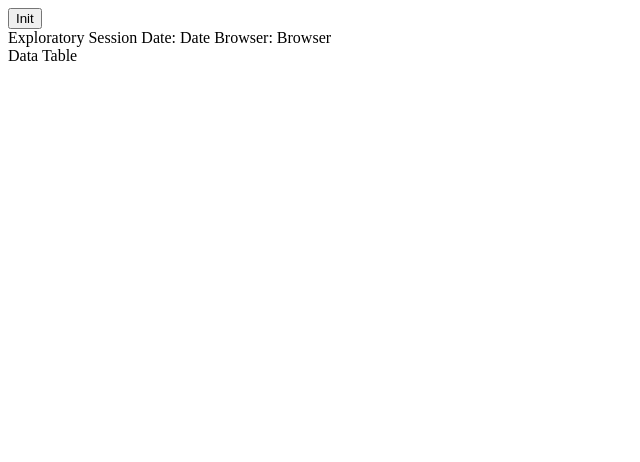
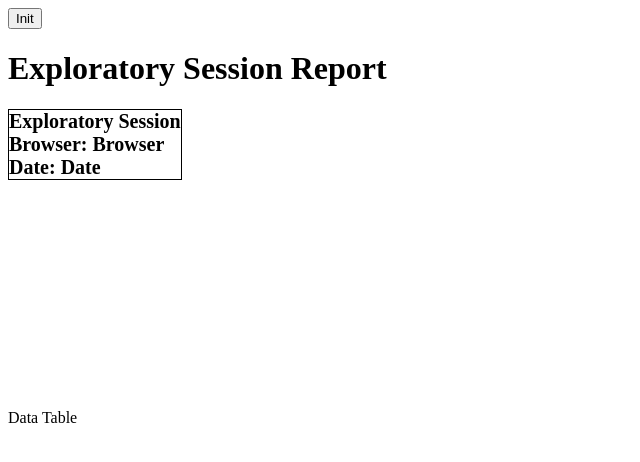
Before and after one commit to morvader/ExploratoryTestingChromeExtension, a browser extension: page HTMLReport/preview.html in a window 1280 px wide. Shown: the whole page, without its empty margins (0-640 px from the left). Drawn offline with Linux system fonts and the light colour scheme.

Commit message:
Layout and reporting

```diff
--- a/HTMLReport/loadData.js
+++ b/HTMLReport/loadData.js
@@ -98,7 +98,7 @@ function drawPieChart(){
     var ideas = {y: session.getIdeas().length, name: "Ideas",color: "#97c4fe",indexLabel: session.getIdeas().length == 0 ? "" :"#percent%"};
     var questions = {y: session.getQuestions().length, name: "Questions",color: "#e184f3",indexLabel: session.getQuestions().length == 0 ? "" :"#percent%"};
 
-    var datos = [bugs, notes,ideas,questions];
+    var data = [bugs, notes,ideas,questions];
 
     var chart = new CanvasJS.Chart("canvasHolder",
 	{
@@ -124,7 +124,7 @@ function drawPieChart(){
 			indexLabelPlacement: "inside",
 			toolTipContent: "{name}: {y}",
 			showInLegend: true,
-			dataPoints: datos
+			dataPoints: data
 		}
 		]
 	});
--- /dev/null
+++ b/HTMLReport/preview.css
@@ -0,0 +1,23 @@
+#canvasHolder {
+    height:300px;
+    width:400px;
+
+}
+.canvasjs-chart-canvas {
+    border: 1px solid;
+}
+
+a.canvasjs-chart-credit {
+    display: none;
+}
+#sessionData {
+    font-size:20px;
+    font-weight:bold;
+    border: 1px solid;
+    float: left;
+}
+
+#sessionResults{
+    clear:both;
+    float: left;
+}
--- a/HTMLReport/preview.html
+++ b/HTMLReport/preview.html
@@ -1,5 +1,9 @@
+<!doctype html>
 <html>
 <head>
+    <title>Exploratory Session Report</title>
+    <link rel="stylesheet" type="text/css" href="preview.css">
+
     <script src="loadData.js" type="text/javascript"></script>
     <script src="../src/Session.js" type="text/javascript"></script>
     <script src="../src/Annotation.js" type="text/javascript"></script>
@@ -8,18 +12,24 @@
     <script src="../lib/canvasjs.min.js" type="text/javascript"></script>
 </head>
 <body>
+
 <button id="fakeData">Init</button>
-<div>
+<h1>Exploratory Session Report</h1>
+
+<div id="sessionData">
     <label>Exploratory Session</label>
-    <label>Date: </label>
-    <label id="sessionDate">Date</label>
-    <label>Browser: </label>
-    <label id="browserInfo">Browser</label>
+
+    <div id="browserInfo"><label>Browser: </label>
+        <label class="info">Browser</label>
+    </div>
+    <div id="sessionDate"><label>Date: </label>
+        <label class="data">Date</label>
+    </div>
+
+
 </div>
 
-<div id="canvasHolder">
-
-</div>
+<div id="canvasHolder"></div>
 
 <div id="sessionResults">
     <label>Data Table</label>
```
